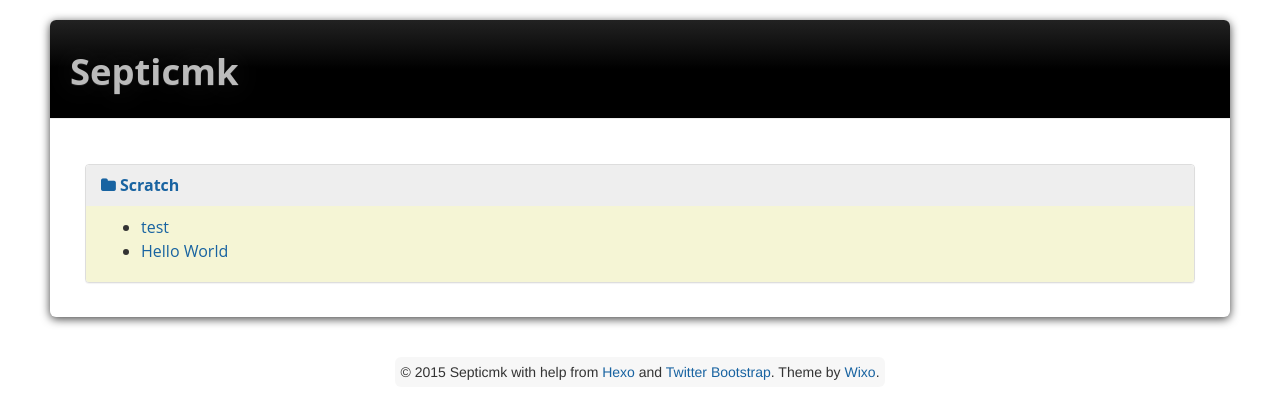
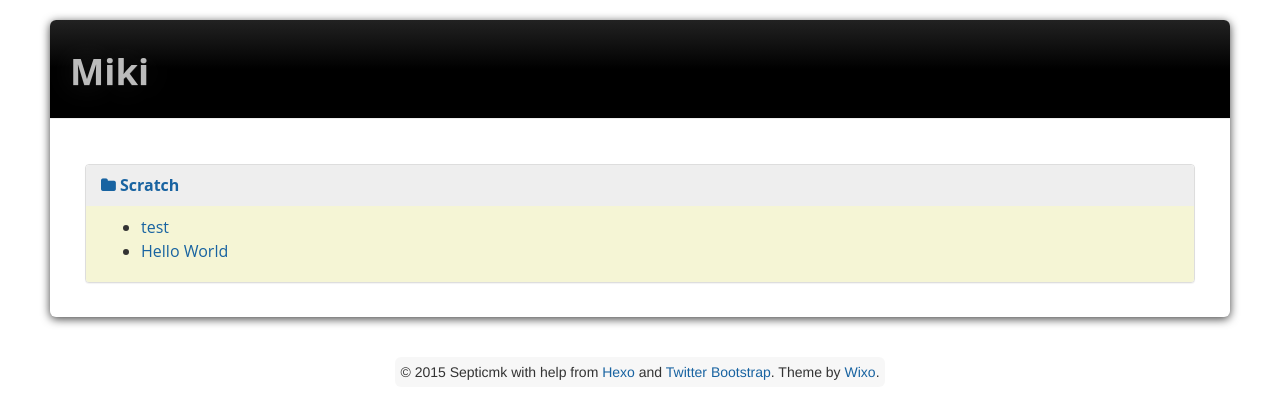
Before and after one commit to septicmk/septicmk.github.com, a plain HTML site: page index.html in a window 1280 px wide. Drawn offline with Linux system fonts and the light colour scheme.

Commit message:
Site updated: 2015-08-02 20:35:23

```diff
--- a/index.html
+++ b/index.html
@@ -3,21 +3,21 @@
 <head>
   <meta charset="utf-8">
 
-  <title>Septicmk</title>
+  <title>Miki</title>
   <meta name="author" content="Septicmk">
 
 
   <meta name="viewport" content="width=device-width, initial-scale=1, maximum-scale=1">
 
 
-  <meta property="og:site_name" content="Septicmk"/>
+  <meta property="og:site_name" content="Miki"/>
 
 
     <meta property="og:image" content="undefined"/>
 
 
 
-    <link rel="alternative" href="/atom.xml" title="Septicmk" type="application/atom+xml">
+    <link rel="alternative" href="/atom.xml" title="Miki" type="application/atom+xml">
 
 
     <link href="/favicon.png" rel="icon">
@@ -43,7 +43,7 @@
   <div class="container" id="container">
 	<div class="content">
 	  <div class="page-header">
-  <h1><a class="brand" href="#">Septicmk</a></h1>
+  <h1><a class="brand" href="#">Miki</a></h1>
 </div>
 
 <div class="row page">
```
Also changed, not shown: 2015/08/02/hello-world/index.html (+4 -4 lines), 2015/08/02/test/index.html (+4 -4 lines), archives/2015/08/index.html (+4 -4 lines), archives/2015/index.html (+4 -4 lines), archives/index.html (+4 -4 lines).
